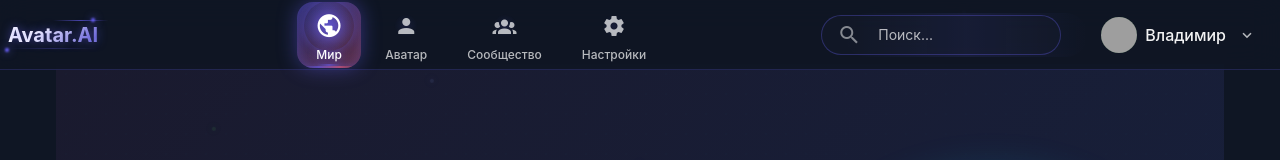
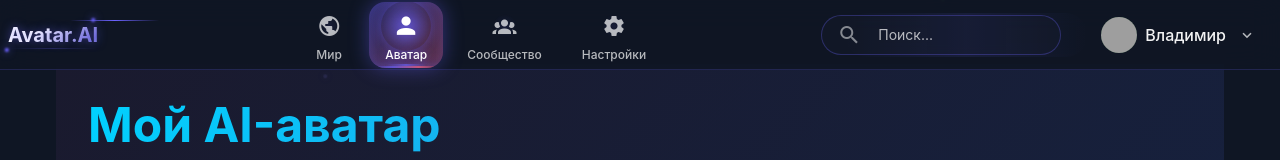
Before and after one commit to Primus-max/avatar.ai, a Vue app: page /avatar.ai/avatar in a window 1280 px wide. Before the commit this address led to /. Shown: the top 160 px of the page. Built offline with nearby package versions, Linux system fonts and the light colour scheme; grey boxes are pictures that could not be loaded.

Commit message:
Update package.json, vite.config.js, and router/index.js for GitHub Pages deployment. Modify homepage URL, adjust deployment scripts, and set a fixed base URL for routing. Remove unused assets and enhance build settings for optimized asset management.

```diff
--- a/src/router/index.js
+++ b/src/router/index.js
@@ -2,9 +2,6 @@ import {
   createRouter,
   createWebHistory,
 } from 'vue-router';
-
-// Получаем базовый URL из переменных окружения или используем дефолтный путь
-const base = import.meta.env.BASE_URL || '/';
 
 const routes = [
   {
@@ -27,23 +24,17 @@ const routes = [
     name: 'Settings',
     component: () => import('@/views/Settings.vue')
   },
-  // Добавляем маршрут перенаправления для 404 страниц
+  // Перенаправление для всех других маршрутов
   {
     path: '/:pathMatch(.*)*',
     redirect: '/'
   }
 ]
 
+// Используем baseUrl из Vite конфигурации
 const router = createRouter({
-  history: createWebHistory(base),
-  routes,
-  scrollBehavior(to, from, savedPosition) {
-    if (savedPosition) {
-      return savedPosition;
-    } else {
-      return { top: 0 };
-    }
-  }
+  history: createWebHistory('/avatar.ai/'),
+  routes
 })
 
 export default router
--- a/vite.config.js
+++ b/vite.config.js
@@ -3,12 +3,8 @@ import { defineConfig } from 'vite';
 
 import vue from '@vitejs/plugin-vue';
 
-// Определяем, находимся ли мы в режиме разработки или сборки для GitHub Pages
-const isGitHubPages = process.env.GITHUB_PAGES === 'true';
-const baseUrl = isGitHubPages ? '/avatar.ai/' : '/';
-
 export default defineConfig({
-  base: baseUrl,
+  base: '/avatar.ai/',  // Фиксированный базовый путь для GitHub Pages
   plugins: [vue()],
   resolve: {
     alias: {
```
Also changed, not shown: package.json (+10 -11 lines), 16 other files (tests, documents, lock files or other folders).
